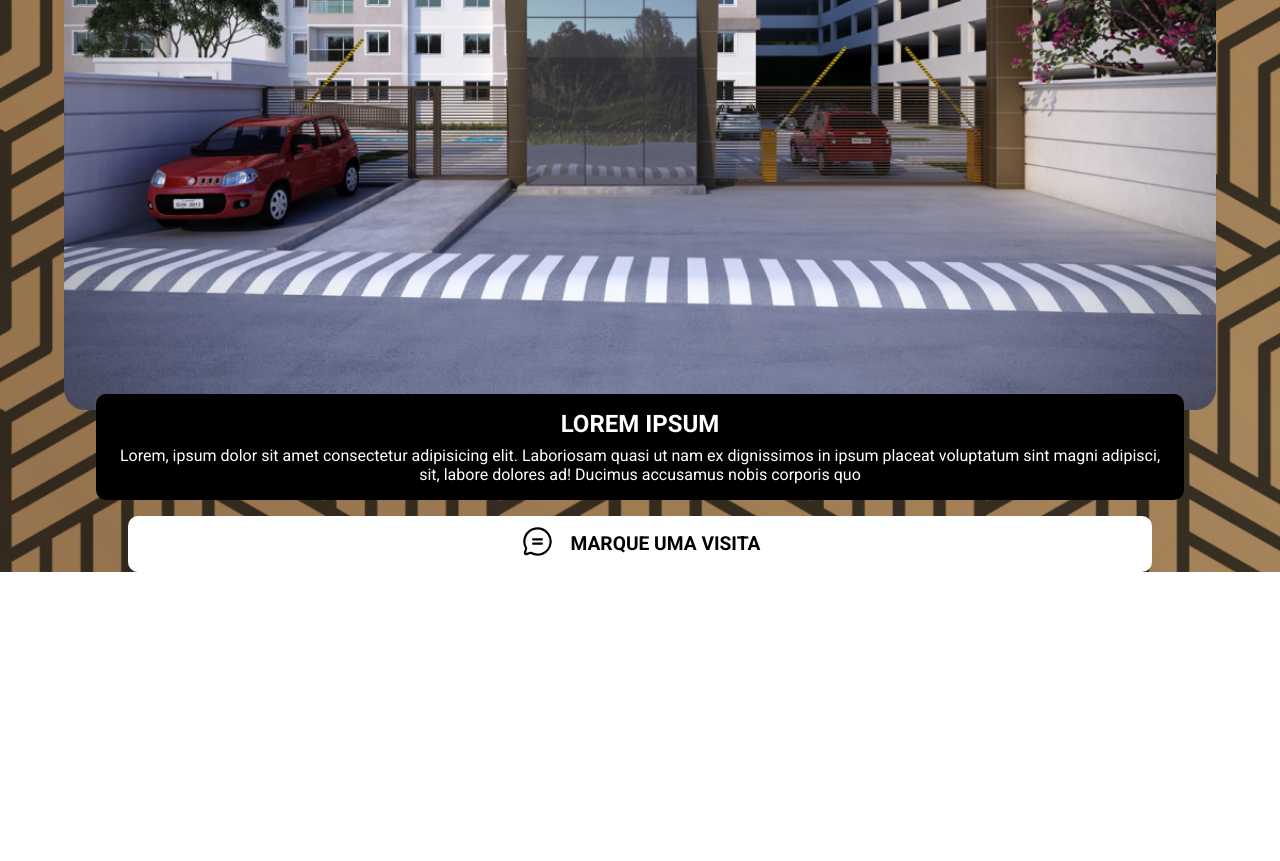
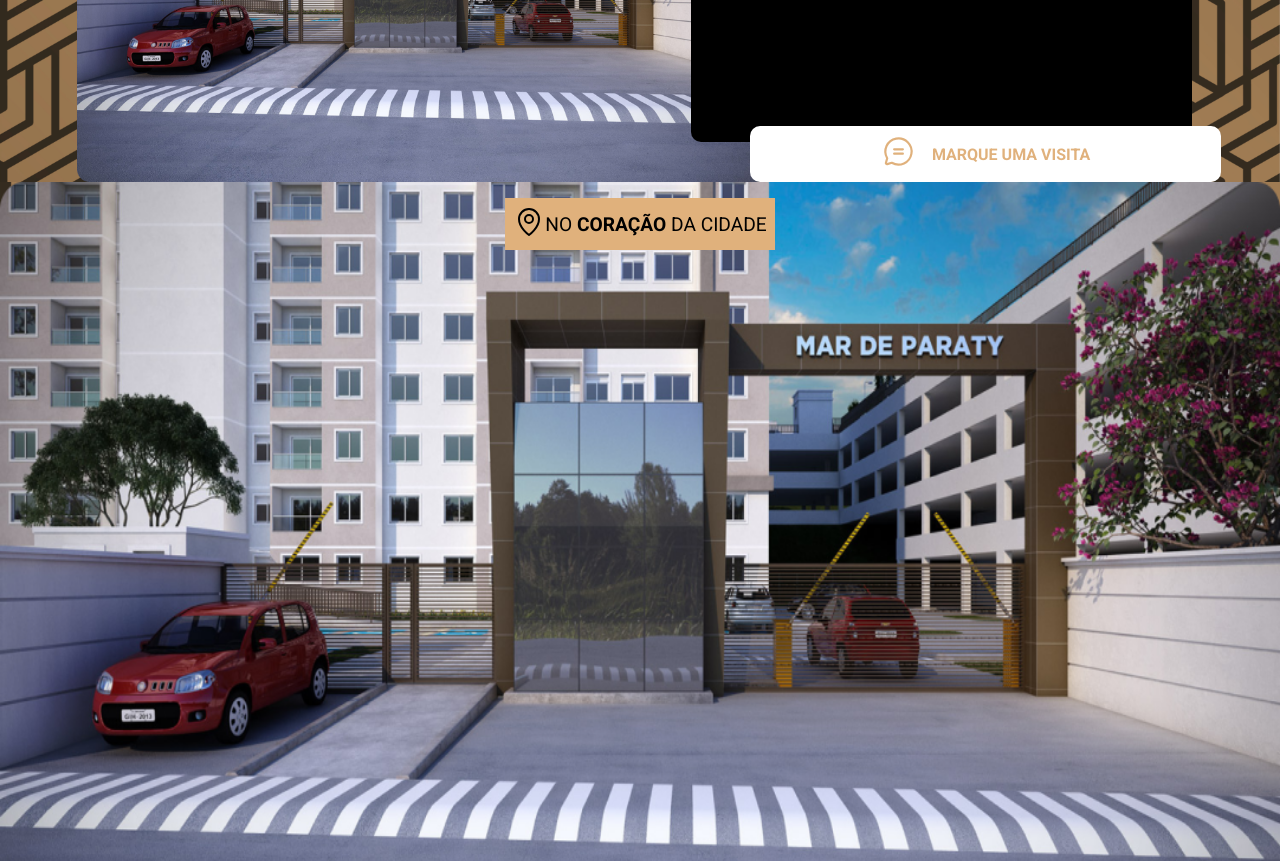
Before and after one commit to MatthewAraujo/Template2, a Next.js app: page / in a window 1280 px wide. Shown: the part 1180-2041 px from the top of the page. Before the commit the page ends 1768 px from the top, so only its background shows below. Built offline with nearby package versions, Linux system fonts and the light colour scheme.

Commit message:
fazendo o player

```diff
--- a/src/pages/components/Faixada/index.tsx
+++ b/src/pages/components/Faixada/index.tsx
@@ -59,14 +59,14 @@ export default function Faixada() {
               </p>
             </div>
           </div>
-        </div>
           <div className={styles.button}>
             <button>
               <div className={styles.chatImage}>
                 <ChatCircleText size={35} />
               </div>
-            <span>marque uma visita</span>
+              <strong>marque uma visita</strong>
             </button>
+          </div>
         </div>
       </div>
     </div>
--- a/src/pages/components/Faixada/styles.module.scss
+++ b/src/pages/components/Faixada/styles.module.scss
@@ -56,11 +56,24 @@
     }
   }
 
+  .faixada{
+
+    @media(min-width: 769px){
+      display: grid;
+      grid-template-columns: 1.5fr 1fr;
+
+    }
+
     .image{
     display: flex;
     justify-content: center;
     align-items: center;
     margin-top: 1rem;
+
+    @media (min-width: 769px){
+      justify-content: flex-end;
+      margin-top: 3rem;
+    }
     img{
       width: 90%;
       object-fit: contain;
@@ -75,6 +88,11 @@
     justify-content: center;
     align-items: center;
 
+    @media(min-width: 769px){
+      align-items: normal;
+      margin-left: -15%;
+    }
+
 
 
     .background{
@@ -84,6 +102,10 @@
       margin-top: -1rem;
       border-radius: 10px;
 
+      @media (min-width: 769px){
+        height: 90%;
+        margin-top: 1rem;
+      }
 
       .text{
         display: flex;
@@ -102,9 +124,6 @@
         }
       }
     }
-
-  }
-
     .button{
       display: flex;
       justify-content: center;
@@ -112,6 +131,12 @@
       width: 100%;
       margin-top: 1rem;
       margin-bottom: 1rem;
+
+      @media(min-width: 769px){
+        margin-top: -1rem;
+        margin-bottom: 0;
+
+      }
 
       button{
         width: 80%;
@@ -128,12 +153,20 @@
         align-items: center;
         gap: 1rem;
 
-      span{
+        @media(min-width: 769px){
+          color: var(--brown-100);
+        }
+
+        strong{
           font-weight: 700;
 
         }
 
       }
+    }
+  }
 
   }
+
+
 }
--- /dev/null
+++ b/src/pages/components/Tags/index.tsx
@@ -0,0 +1,25 @@
+import styles from './styles.module.scss'
+
+interface TagProps {
+  pfist?: string
+  psecond: string
+  strong: string
+  icon: any
+}
+
+export default function Tag({ pfist, psecond, icon, strong }: TagProps) {
+  return (
+    <div className={styles.tag}>
+      <div className={styles.background}>
+        <div className={styles.icon}> {icon} </div>
+        <div className={styles.text}>
+          <p>
+            {pfist}
+            <strong> {strong} </strong>
+            {psecond}
+          </p>
+        </div>
+      </div>
+    </div>
+  )
+}
--- /dev/null
+++ b/src/pages/components/Tags/styles.module.scss
@@ -0,0 +1,34 @@
+.tag{
+  display: flex;
+  align-items: center;
+  justify-content: center;
+  width: 100%;
+  margin-top: 1rem;
+  position: absolute;
+
+  .background{
+    width: 80%;
+    display: flex;
+    align-items: center;
+    justify-content: center;
+    padding: .5rem;
+    background-color: var(--brown-100);
+
+    .text{
+      text-transform: uppercase;
+      p{
+        font-size: 1.2rem;
+      }
+      strong{
+        font-size: 1.2rem;
+
+      }
+    }
+
+    @media(min-width:425px){
+      max-width: 270px;
+    }
+
+
+  }
+}
--- /dev/null
+++ b/src/pages/components/video/index.tsx
@@ -0,0 +1,24 @@
+import Image from 'next/image'
+import { MapPin } from 'phosphor-react'
+import Tag from '../Tags'
+import styles from './styles.module.scss'
+
+export default function Video() {
+  return (
+    <div className={styles.video}>
+      <Tag
+        icon={<MapPin size={32} />}
+        psecond="da cidade"
+        strong="coração"
+        pfist="no"
+      />
+      <Image
+        src="/faixada.png"
+        alt="faixada do predio"
+        width={1082}
+        height={581}
+        loading="lazy"
+      />
+    </div>
+  )
+}
--- /dev/null
+++ b/src/pages/components/video/styles.module.scss
@@ -0,0 +1,15 @@
+.video{
+    width: 100%;
+    background-image: url("/fundo.png");
+    img{
+
+        top: 0;
+        left: 0;
+        width: 100%;
+        height: 50vh;
+
+        @media(min-width: 769px){
+            height: 100vh
+        }
+    }
+}
--- a/src/pages/index.tsx
+++ b/src/pages/index.tsx
@@ -4,16 +4,18 @@ import Cookies from './components/Cookies'
 import Faixada from './components/Faixada'
 import Header from './components/Header'
 import HoverIcons from './components/HoverIcons'
+import Video from './components/video'
 
 export default function Home() {
   return (
     <div>
       <Header />
       <Cookies />
-      <Contact />
+      {/* <Contact /> */}
       <HoverIcons />
       <Banner />
       <Faixada />
+      <Video />
     </div>
   )
 }
--- a/src/styles/globals.scss
+++ b/src/styles/globals.scss
@@ -6,7 +6,7 @@
 
 :root {
   --brown-100:#E0B17C;
-  --brown-200:##272525;
+  --brown-200:#272525;
 
   --white:#FFFFFF;
   --black:#000000;
```
Lines whose indentation alone changed are shown as unchanged.
